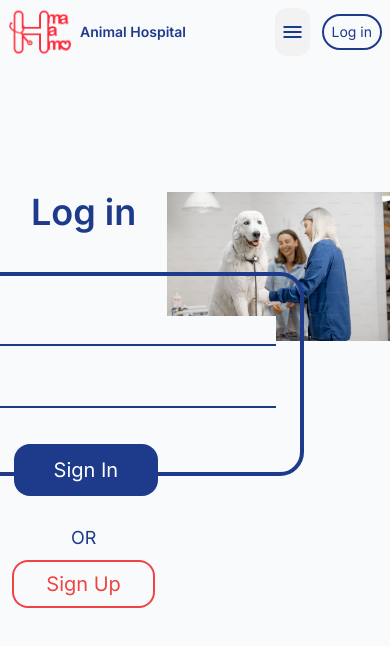
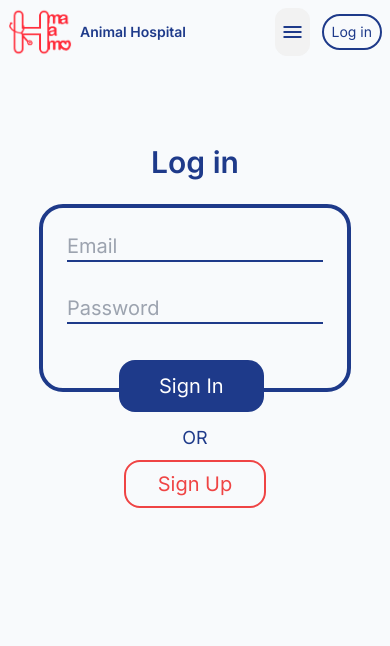
Before and after one commit to PeakpoonPK/PersonalProjectFronend, a React (Vite) app: page /login in a window 390 px wide. Shown: the top 646 px of the page. Built offline with nearby package versions, Linux system fonts and the light colour scheme.

Commit message:
edit resize login

```diff
--- a/src/page/LogInPage.jsx
+++ b/src/page/LogInPage.jsx
@@ -63,21 +63,21 @@ export default function LogInPage() {
     }
 
     return (
-        <div className="grid grid-cols-7 pt-48">
-            <div className='col-span-3 flex flex-col justify-center items-center gap-10'>
-                <h1 className='text-4xl font-semibold text-semantic-textPrimary'>Log in</h1>
+        <div className="mlg:grid mlg:grid-cols-7 mlg:pt-48 pt-36">
+            <div className='col-span-3 flex flex-col justify-center items-center gap-10 lg:gap-6'>
+                <h1 className='text-4xl font-semibold text-semantic-textPrimary lg:text-3xl'>Log in</h1>
                 <div className='flex flex-col'>
                     <div className='flex flex-col relative'>
                         <form
                             onSubmit={handleSubmitForm}
-                            className='flex flex-col gap-8 pt-10 pb-16 px-6 border-4 rounded-3xl border-primary-darker'>
+                            className='flex flex-col gap-8 pt-10 pb-16 px-6 border-4 rounded-3xl border-primary-darker lg:pt-6'>
                             <div className='flex flex-col'>
                                 <input
                                     type='text'
                                     placeholder='Email'
                                     value={input.email}
                                     onChange={e => setInput({ ...input, email: e.target.value })}
-                                    className={`outline-none bg-slate-50 text-xl font-normal text-black border-b-2 border-primary-darker w-96 ${error.email ? 'border-b-2 border-error-main' : ' focus:border-b-2 focus:border-error-pressed'}`}
+                                    className={`outline-none bg-slate-50 text-xl font-normal text-black border-b-2 border-primary-darker w-96 lg:w-64 ${error.email ? 'border-b-2 border-error-main' : ' focus:border-b-2 focus:border-error-pressed'}`}
                                 />
                                 {error && <InputErrorMessage message={error.email} />}
                             </div>
@@ -87,14 +87,14 @@ export default function LogInPage() {
                                     placeholder='Password'
                                     value={input.password}
                                     onChange={e => setInput({ ...input, password: e.target.value })}
-                                    className={`outline-none bg-slate-50 text-xl font-normal text-black border-b-2 border-primary-darker w-96 ${error.password ? 'border-b-2 border-error-main' : ' focus:border-b-2 focus:border-error-pressed'}`}
+                                    className={`outline-none bg-slate-50 text-xl font-normal text-black border-b-2 border-primary-darker w-96 lg:w-64 ${error.password ? 'border-b-2 border-error-main' : ' focus:border-b-2 focus:border-error-pressed'}`}
                                 />
                                 {error && <InputErrorMessage message={error.password} />}
                             </div>
-                            <button className='flex absolute justify-center bottom-[-20px] left-[150px] text-xl font-normal bg-primary-darker rounded-2xl text-white py-3 px-10 hover:cursor-pointer hover:bg-primary-main active:bg-primary-dark'>Sign In</button>
+                            <button className='flex absolute justify-center bottom-[-20px] left-[150px] lg:left-[80px] text-xl font-normal bg-primary-darker rounded-2xl text-white py-3 px-10 hover:cursor-pointer hover:bg-primary-main active:bg-primary-dark'>Sign In</button>
                         </form>
                     </div>
-                    <div className='flex pt-12 justify-center'>
+                    <div className='flex pt-8 justify-center'>
                         <p className='text-semantic-textPrimary text-lg font-normal'>OR</p>
                     </div>
                     <div className='flex pt-2 justify-center'>
@@ -102,7 +102,7 @@ export default function LogInPage() {
                     </div>
                 </div>
             </div>
-            <div className='col-span-4'>
+            <div className='col-span-4 sm:hidden'>
                 <img src={loginImage} alt='logInImage' />
             </div>
         </div>
```
